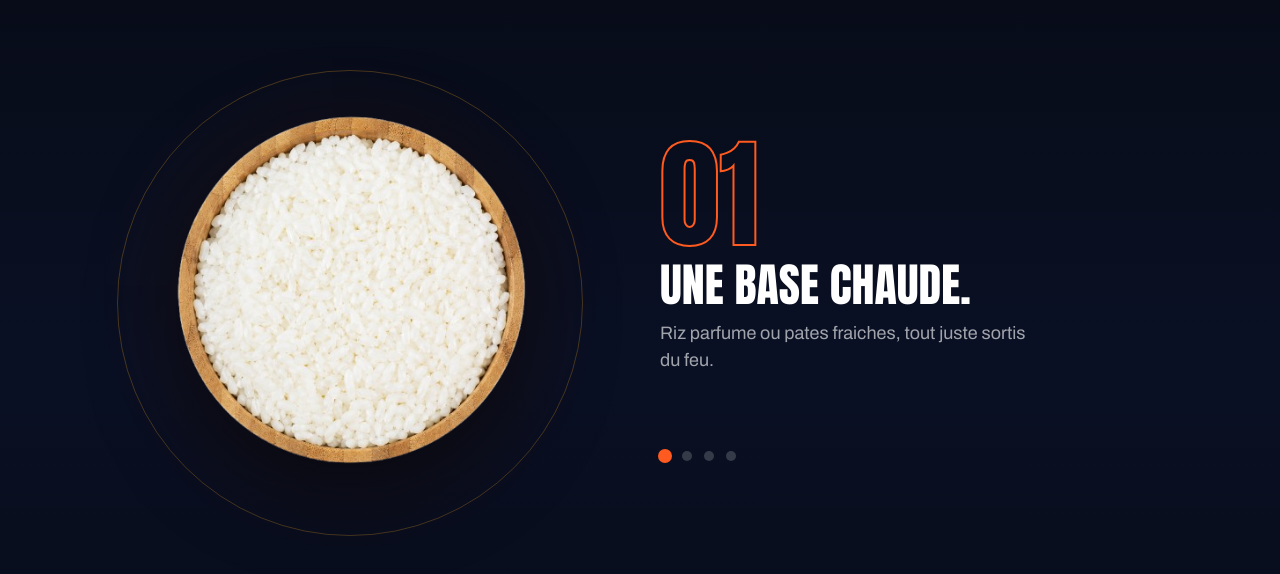
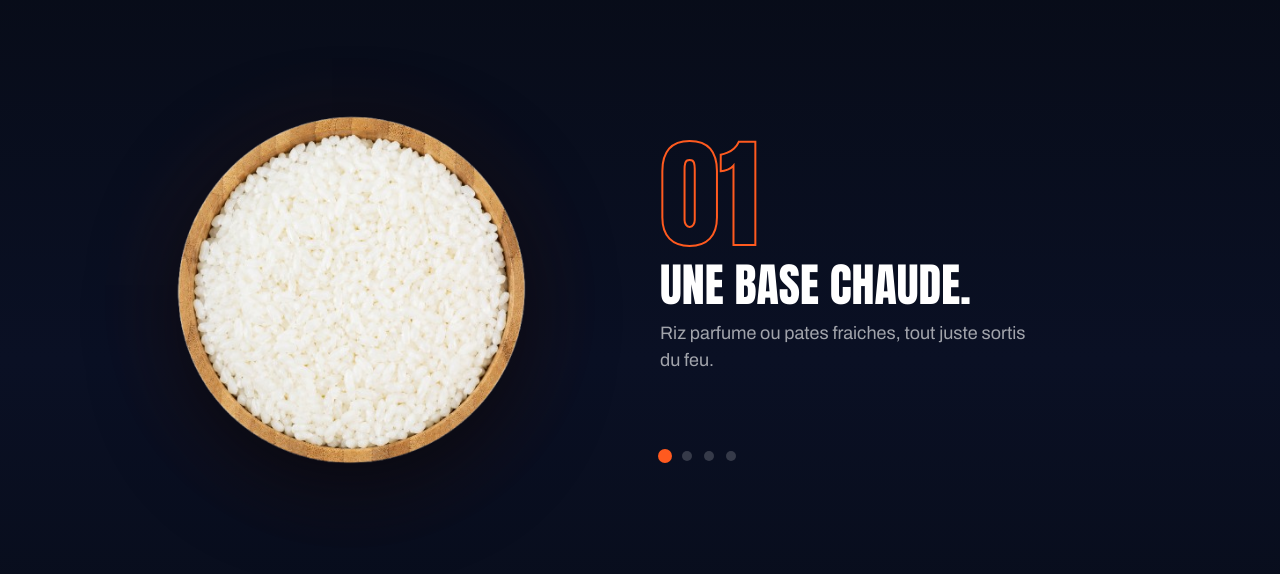
Before and after one commit to kilyanbrs814-ctrl/Napolit-hein, a React (Vite) app: page / in a window 1280 px wide. Shown: the part 2736-3310 px from the top of the page. Built offline with nearby package versions, Linux system fonts and the light colour scheme.

Commit message:
Update build.css

```diff
--- a/src/styles/build.css
+++ b/src/styles/build.css
@@ -76,11 +76,7 @@
 }
 
 .nh-build__ring {
-  position: absolute;
-  inset: -3%;
-  border-radius: 50%;
-  border: 1px solid rgba(255, 180, 38, 0.25);
-  pointer-events: none;
+  display: none;
 }
 
 .nh-build__side {
@@ -176,6 +172,14 @@
     height: 220vh;
     height: 220svh;
   }
+  /* On atteint la section 03 en scrollant → barre Safari repliée → écran = lvh.
+     Le stage doit couvrir lvh (statique) pour que le flex-center existant centre
+     le contenu dans le vrai espace visible, sans vide sous les dots.
+     Le titre (eyebrow) est en absolute : il ne bouge pas. */
+  .nh-build__stage {
+    height: 100vh;
+    height: 100lvh;
+  }
   .nh-build__eyebrow {
     top: 78px;
     left: 22px;
```
